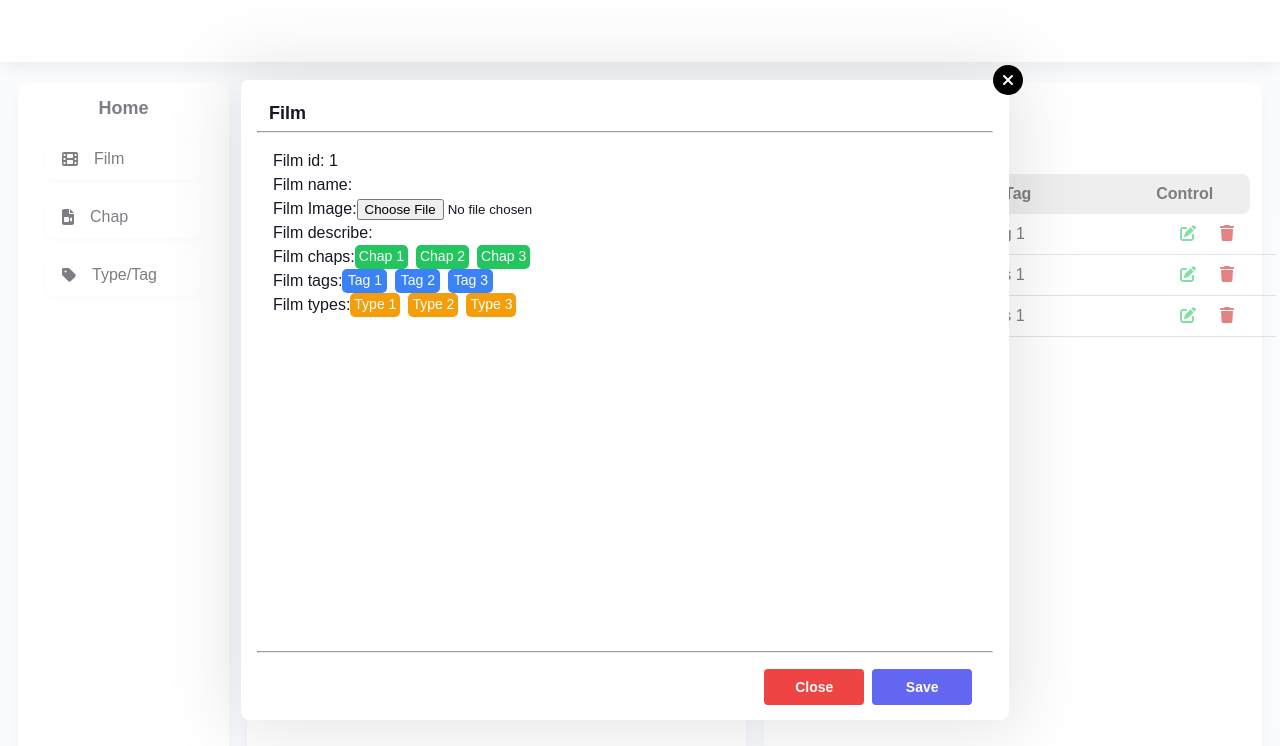
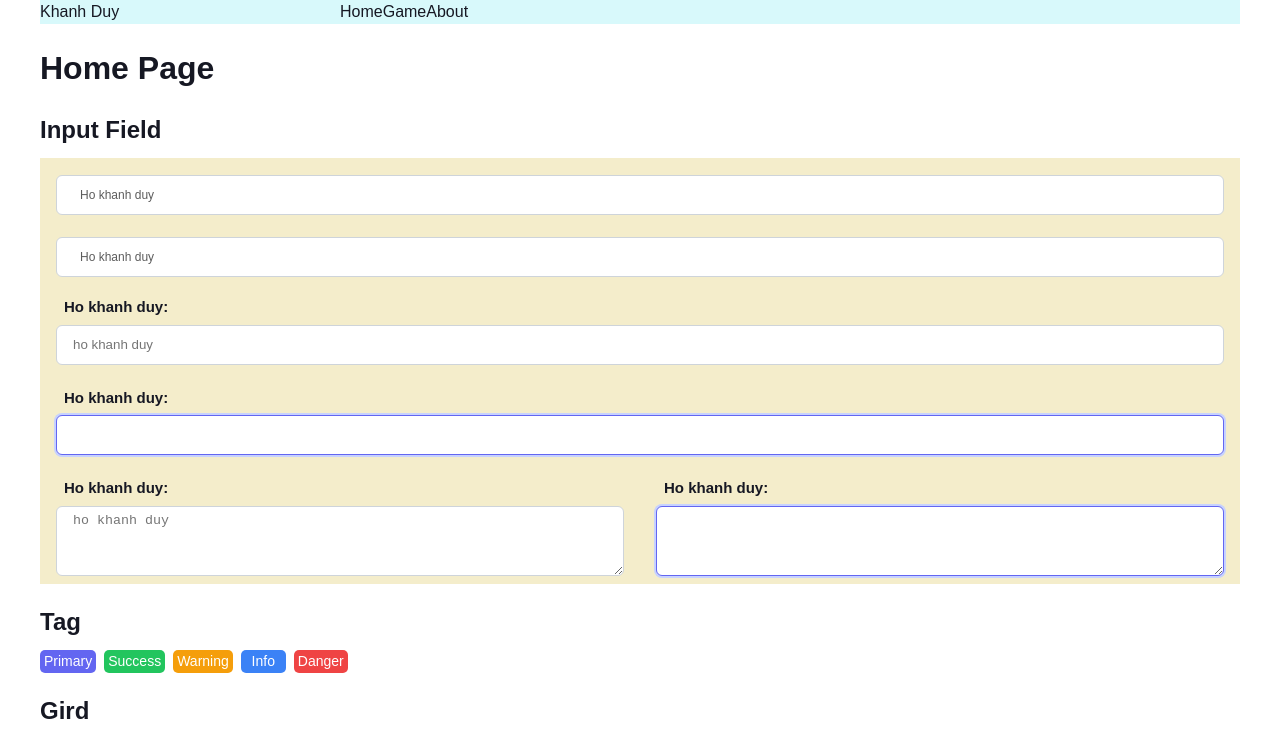
Before and after one commit to hokhanhduycs/khanhduy, a Vue app: page / in a window 1280 px wide. Shown: the top 746 px of the page. Built offline with nearby package versions, Linux system fonts and the light colour scheme.

Commit message:
add component input

```diff
--- a/src/App.vue
+++ b/src/App.vue
@@ -4,6 +4,6 @@ import Admin from '@/layouts/Admin.vue'
 </script>
 
 <template>
-  <!-- <Blog></Blog> -->
-  <Admin></Admin>
+  <Blog></Blog>
+  <!-- <Admin></Admin> -->
 </template>
--- /dev/null
+++ b/src/components/Input.vue
@@ -0,0 +1,56 @@
+<template>
+  <div class="my-input" :class="{full}">
+    <label>
+      {{ label }}:
+    </label>
+    <input
+      type="text"
+      :name="name"
+      :value="value"
+      :placeholder="placeholder"
+    />
+  </div>
+</template>
+<script>
+export default {
+    props: {
+      label: String,
+      name: String,
+      value: String,
+      full: Boolean,
+    placeholder: String,
+
+  },
+};
+</script>
+<style lang="scss">
+.my-input{
+  display: flex;
+  flex-direction: column;
+  margin: 8px 16px;
+  // width: 300px;
+  label{
+    margin: 6px 8px;
+    font-size: 15px;
+    font-weight: 700;
+  }
+  input{
+    color: #495057;
+    background: #ffffff;
+    border: 1px solid #ced4da;
+    border-radius: 6px;
+    line-height: 30px;
+    padding: 4px 16px;
+  }
+  input:not(:placeholder-shown),
+  input:focus{
+    outline: 0 none;
+    outline-offset: 0;
+    box-shadow: 0 0 0 0.2rem #C7D2FE;
+    border-color: var(--primary);
+  }
+  // &.full{
+  //   width: calc(100% - 32px);
+  // }
+}
+</style>
--- a/src/components/InputField.vue
+++ b/src/components/InputField.vue
@@ -1,27 +1,84 @@
 <template>
-  <div class="my-input-field">
+  <div class="my-input-field" :class="{full}">
+    <input
+      type="text"
+      :name="name"
+      :value="value"
+      placeholder=" "
+    />
     <label>
       {{ label }}
-      <input
-        type="text"
-        :name="name"
-        :value="value"
-      />
     </label>
   </div>
 </template>
 <script>
 export default {
     props: {
-    label: {
-      type: String,
-      required: true,
-    },
-    value: {
-      type: String,
-      required: true,
-    },
+      label: String,
+      name: String,
+      value: String,
+      full: Boolean
+    // placeholder: String,
+
   },
 };
 </script>
-<style lang="scss"></style>
+<style lang="scss">
+.my-input-field{
+  position: relative;
+  display: block;
+  // width: 300px;
+  // background-color: red;
+  margin: 16px 16px 4px 16px;
+  height: 42px;
+
+  input{
+    position: absolute;
+    color: #495057;
+    background: #ffffff;
+    border: 1px solid #ced4da;
+    border-radius: 6px;
+    line-height: 30px;
+    padding: 4px 16px;
+    width: 100%;
+    top: 50%;
+    transform: translateY(-50%);
+    text-transform: capitalize;
+
+  }
+  input:not(:placeholder-shown),
+  input:focus{
+    outline: 0 none;
+    outline-offset: 0;
+    box-shadow: 0 0 0 0.2rem #C7D2FE;
+    border-color: var(--primary);
+  }
+  label{
+    position: absolute;
+    pointer-events: none;
+    top: 50%;
+    transform: translateY(-50%);
+    // width: 100%;
+    transition: .3s;
+    margin: 0 16px;
+    padding: 0 8px;
+    color: #5c5c5c;
+    font-size: 12px;
+  }
+  input:not(:placeholder-shown) + label,
+  input:focus + label{
+    color: black;
+    font-weight: 600;
+    transform: translateY(-160%);
+    // font-size: 16px;
+    margin: 0 8px;
+    border-radius: 5px;
+    background-color: var(--primary);
+    color: white;
+
+  }
+  // &.full{
+  //   width: calc(100% - 32px);
+  // }
+}
+</style>
--- /dev/null
+++ b/src/components/Textarea.vue
@@ -0,0 +1,57 @@
+<template>
+  <div class="my-textarea" :class="{full}">
+    <label>
+      {{ label }}:
+    </label>
+    <textarea
+      :name="name"
+      :value="value"
+      :placeholder="placeholder"
+      rows="3" cols="30"
+    >
+    </textarea>
+  </div>
+</template>
+<script>
+export default {
+    props: {
+      label: String,
+      name: String,
+      value: String,
+      full: Boolean,
+    placeholder: String,
+
+  },
+};
+</script>
+<style lang="scss">
+.my-textarea{
+  display: flex;
+  flex-direction: column;
+  margin: 8px 16px;
+  // width: 300px;
+  label{
+    margin: 6px 8px;
+    font-size: 15px;
+    font-weight: 700;
+  }
+  textarea{
+    color: #495057;
+    background: #ffffff;
+    border: 1px solid #ced4da;
+    border-radius: 6px;
+    line-height: 20px;
+    padding: 4px 16px;
+  }
+  textarea:not(:placeholder-shown),
+  textarea:focus{
+    outline: 0 none;
+    outline-offset: 0;
+    box-shadow: 0 0 0 0.2rem #C7D2FE;
+    border-color: var(--primary);
+  }
+  // &.full{
+  //   width: calc(100% - 32px);
+  // }
+}
+</style>
--- a/src/views/HomeView.vue
+++ b/src/views/HomeView.vue
@@ -2,9 +2,11 @@
   import {ref} from 'vue'
 
   import Button from '@/components/Button.vue'
-  // import InputField from '@/components/InputField.vue'
+  import InputField from '@/components/InputField.vue'
+  import Input from '@/components/Input.vue'
   import CardFilm from '@/components/CardFilm.vue'
   import Tag from '@/components/Tag.vue'
+  import Textarea from '@/components/Textarea.vue'
 
   const listFilm = ref([
     {
@@ -110,6 +112,35 @@
   <div class="home grid wide">
     <h1 class="page-title c-12">Home Page</h1>
 
+    <h2 class="home-title">Input Field</h2>
+    <div class="home-input-field row">
+      <div class="c-12">
+
+        <InputField label="Ho khanh duy" placeholder="ho khanh duy"></InputField>
+      </div>
+      <div class="c-12">
+        <InputField label="Ho khanh duy"></InputField>
+      </div>
+  </div>
+  <div class="home-input-field row">
+      <div class="c-12">
+
+        <Input label="Ho khanh duy" placeholder="ho khanh duy"></Input>
+      </div>
+      <div class="c-12">
+        <Input label="Ho khanh duy"></Input>
+      </div>
+  </div>
+  <div class="home-input-field row">
+      <div class="c-6">
+
+        <Textarea label="Ho khanh duy" placeholder="ho khanh duy"></Textarea>
+      </div>
+      <div class="c-6">
+        <Textarea label="Ho khanh duy"></Textarea>
+      </div>
+  </div>
+
     <h2 class="home-title">Tag</h2>
     <div class="home-tag row">
       <Tag>Primary</Tag>
@@ -189,12 +220,7 @@
 
     </div>
 
-    <!-- <h2 class="home-title">Input Field</h2>
-    <div class="home-input-field row">
-      <div class="c-12">
-        <InputField label="Ho Khanh Duy"></InputField>
-      </div>
-    </div> -->
+
 
     <h2 class="home-title">Card</h2>
     <div class="home-card row">
```
